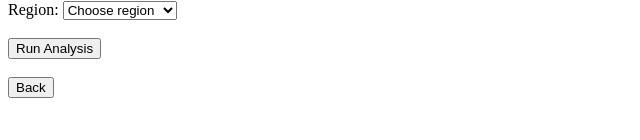
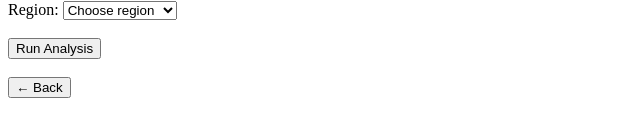
Before and after one commit to rasulsaxobidinov-debug/GeoThermAI-Explorer, a React (Vite) app in the folder frontend/: page / in a window 1280 px wide. Both pictures are taken after a click on the button "Start Analysis". Shown: the part 160-300 px from the top of the page, without its empty margins (0-640 px from the left). Built offline with nearby package versions, Linux system fonts and the light colour scheme.

Commit message:
Add frontend/src/App.jsx

```diff
--- a/frontend/src/App.jsx
+++ b/frontend/src/App.jsx
@@ -7,6 +7,7 @@ function App() {
     return (
       <div>
         <h1>GeoThermAI Explorer</h1>
+
         <h2>Geothermal Analysis Module</h2>
 
         <p>
@@ -36,7 +37,11 @@ function App() {
         <br />
         <br />
 
-        <button onClick={() => alert("Analysis module will be launched here.")}>
+        <button
+          onClick={() =>
+            alert("Analysis module will be launched here.")
+          }
+        >
           Run Analysis
         </button>
 
@@ -44,7 +49,7 @@ function App() {
         <br />
 
         <button onClick={() => setShowAnalysis(false)}>
-          Back
+          ← Back
         </button>
       </div>
     );
```
